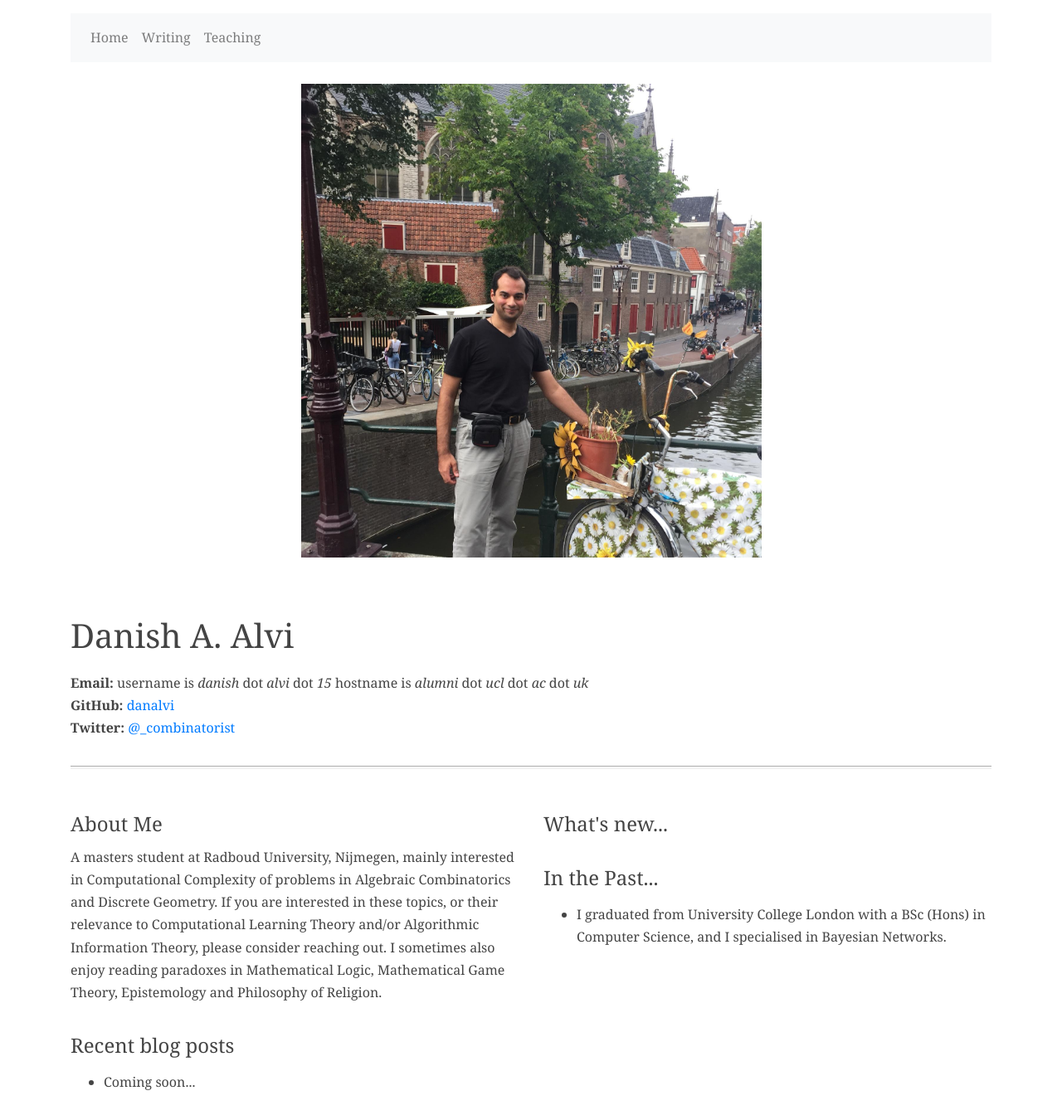
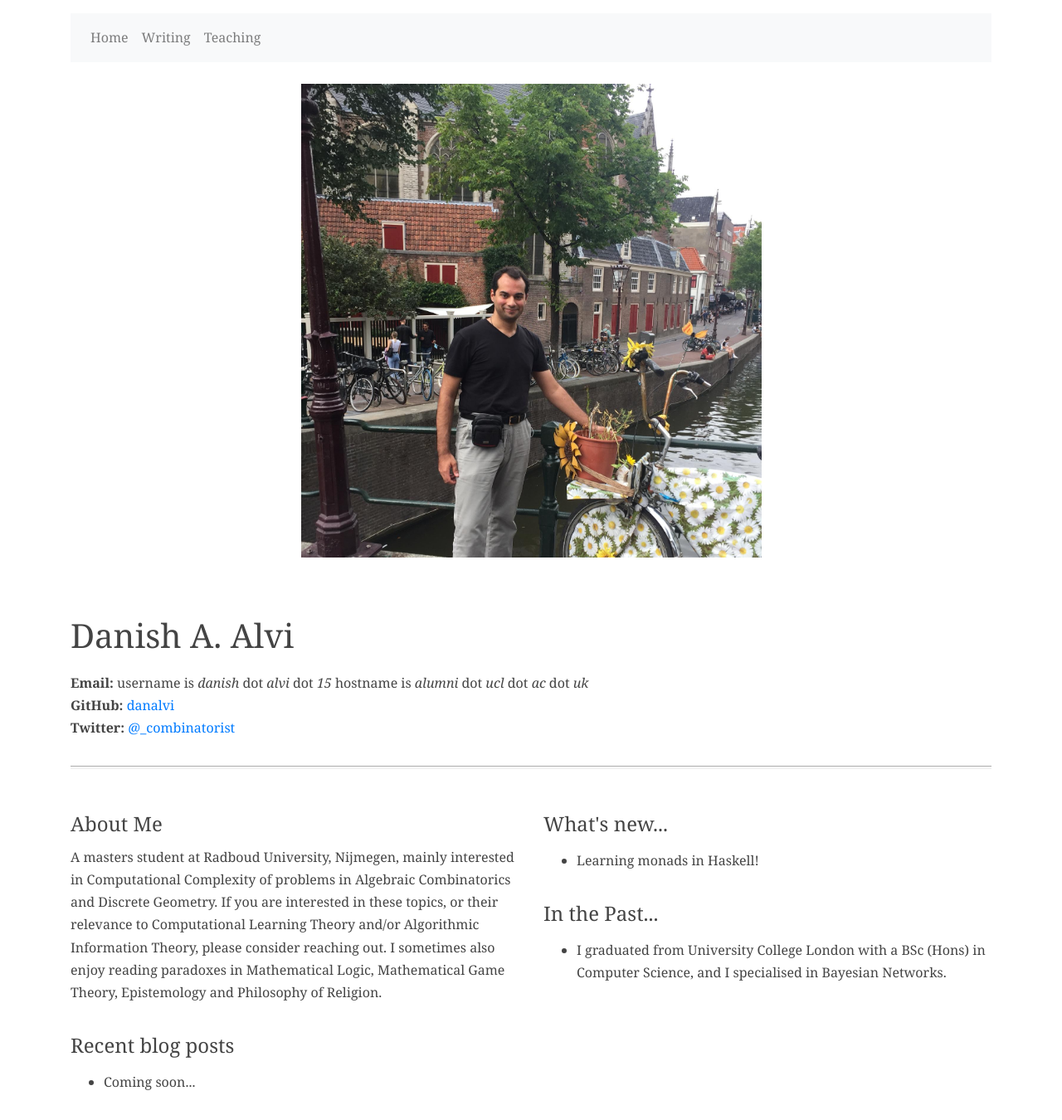
Before and after one commit to danalvi/danalvi.github.io, a Jekyll site: the page built from index.html, in a window 1280 px wide. Shown: the whole page at 83% size. Built offline with Jekyll 4.4.1, drawn with Linux system fonts in a browser that asks for light colours.

```diff
--- a/index.html
+++ b/index.html
@@ -39,6 +39,11 @@
     </div>
     <div class="col-sm-6">
       <h4>What's new...</h4>
+	<p>
+	 <ul>
+	   <li> Learning monads in Haskell! </li>
+	 </ul>
+	</p>
       <h4>In the Past...</h4>
       <p>
         <ul>
```
